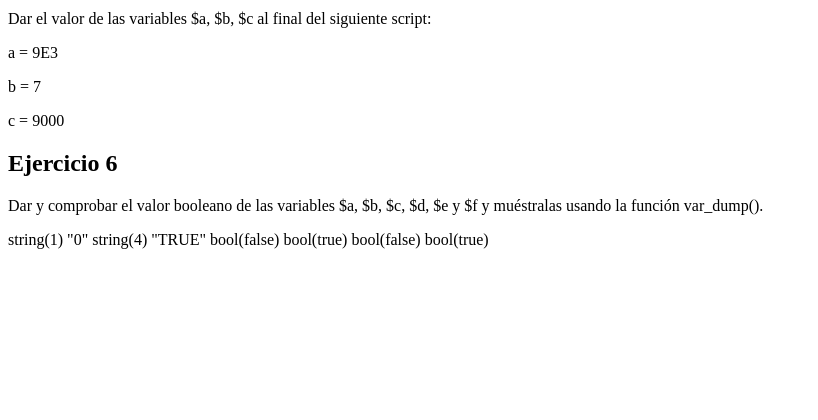
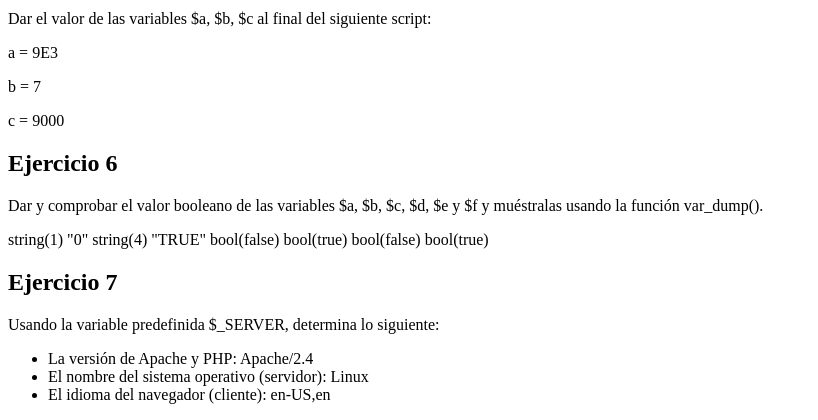
Before and after one commit to GangSonic/tec_web, a PHP site: page / in a window 1280 px wide. Shown: the part 1397-1817 px from the top of the page, without its empty margins (0-818 px from the left). Before the commit the page ends 1646 px from the top, so only its background shows below. Run offline with PHP 8.4, Linux system fonts and the light colour scheme.

Commit message:
Ejercicio 7

```diff
--- a/practicas/p04/index.php
+++ b/practicas/p04/index.php
@@ -145,7 +145,13 @@ var_dump($f);
 
 ?>
 
-
+<h2> Ejercicio 7 </h2>
+<p> Usando la variable predefinida $_SERVER, determina lo siguiente: </p>
+<ul>
+    <li>La versión de Apache y PHP: <?php echo $_SERVER['SERVER_SOFTWARE']; ?></li>
+    <li>El nombre del sistema operativo (servidor): <?php echo php_uname('s'); ?></li>
+    <li>El idioma del navegador (cliente): <?php echo $_SERVER['HTTP_ACCEPT_LANGUAGE']; ?></li>
+</ul>
 
 </body>
 </html>
```
